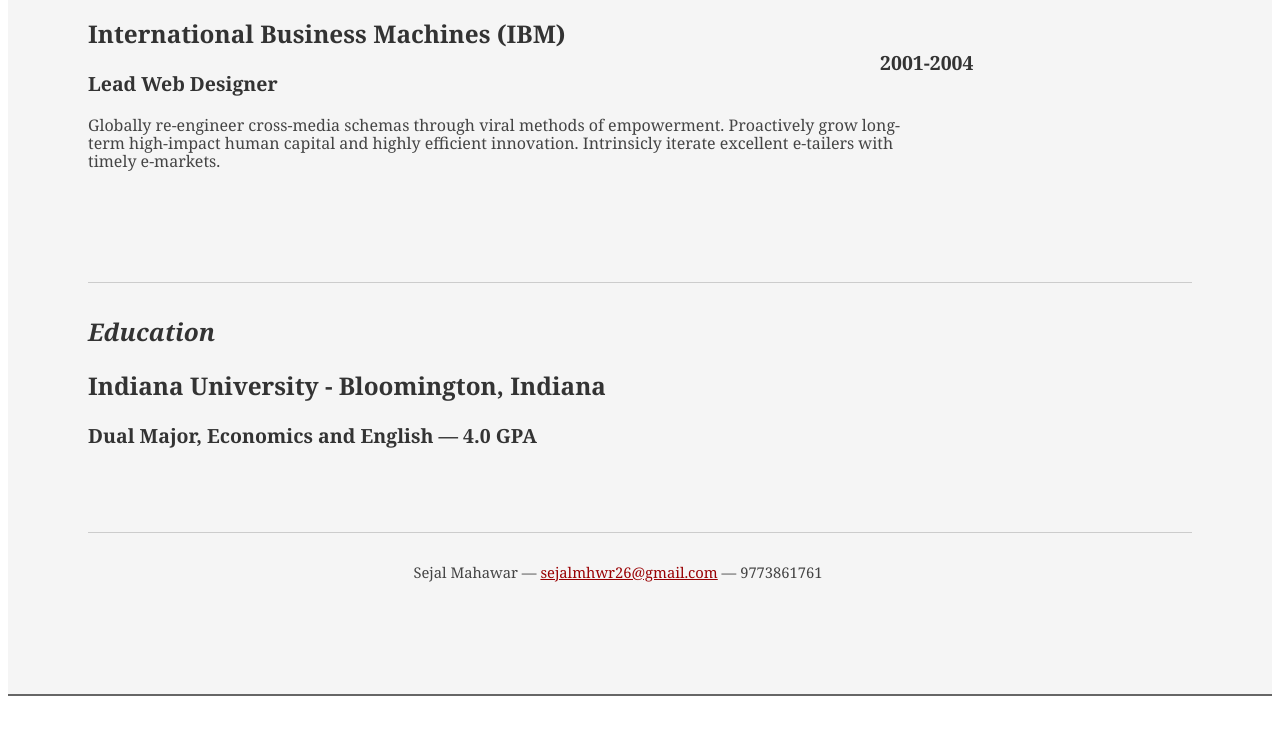
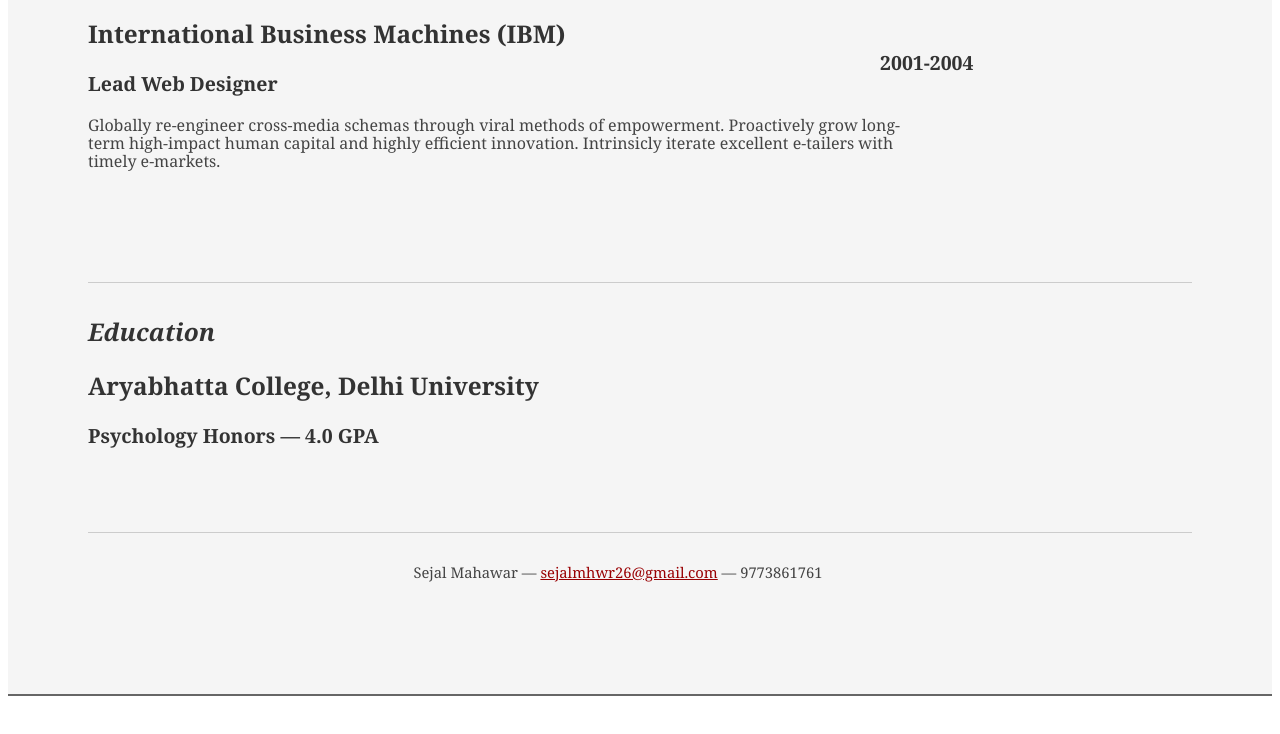
Before and after one commit to sej2602/sej, a plain HTML site: page index.html in a window 1280 px wide. Shown: the part 1917-2651 px from the top of the page. Drawn offline with Linux system fonts and the light colour scheme; a small style sheet from the web is missing.

Commit message:
Update index.html

```diff
--- a/index.html
+++ b/index.html
@@ -143,8 +143,8 @@
 							<h2>Education</h2>
 						</div>
 						<div class="yui-u">
-							<h2>Indiana University - Bloomington, Indiana</h2>
-							<h3>Dual Major, Economics and English &mdash; <strong>4.0 GPA</strong> </h3>
+							<h2>Aryabhatta College, Delhi University</h2>
+							<h3>Psychology Honors &mdash; <strong>4.0 GPA</strong> </h3>
 						</div>
 					</div><!--// .yui-gf -->
 
```
